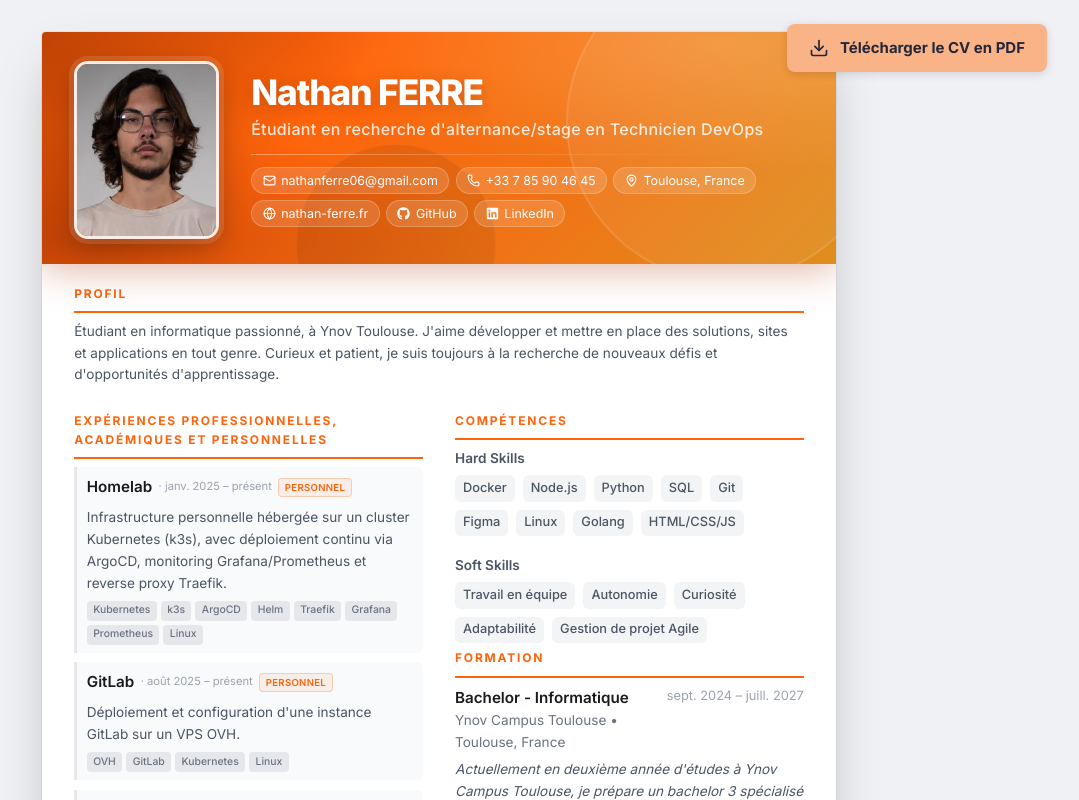
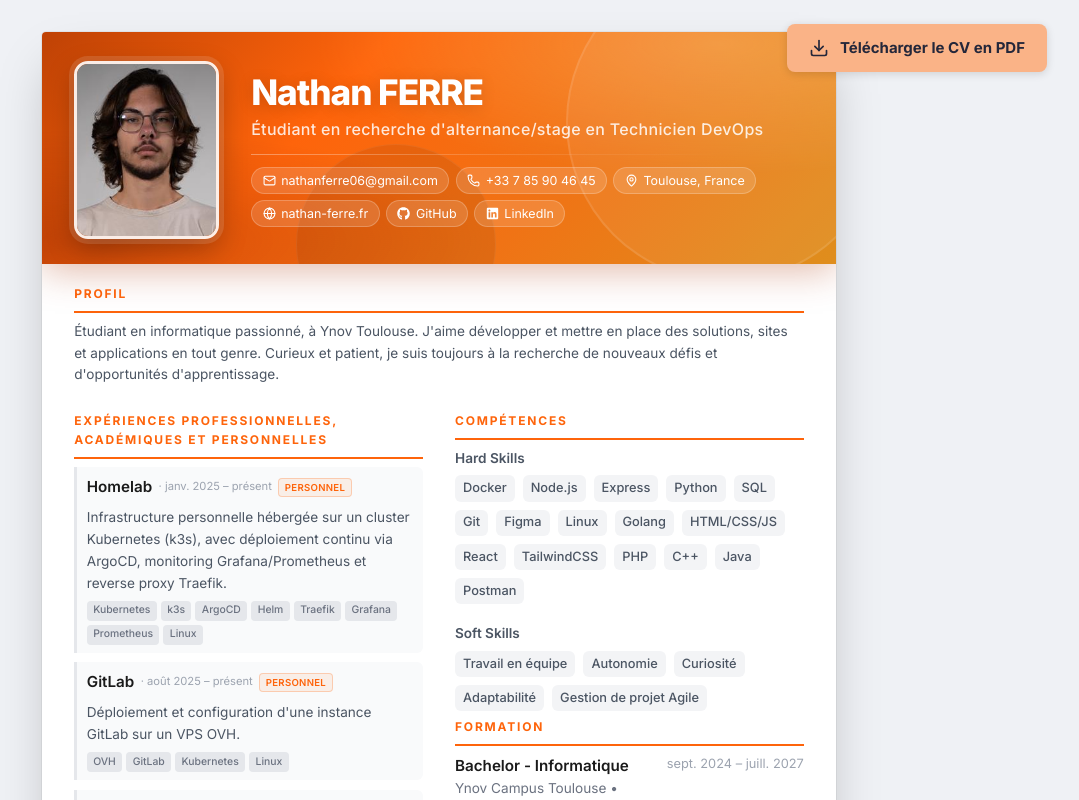
Before and after one commit to zoom26042604/cv, a Next.js app: page / in a window 1280 px wide. Shown: the top 800 px of the page, without its empty margins (201-1280 px from the left). Built offline with nearby package versions, Linux system fonts and the light colour scheme.

Commit message:
feat: add PHP, C++, Java, React, TailwindCSS, Postman, Node, Express to hard skills

```diff
--- a/data/cv-data.ts
+++ b/data/cv-data.ts
@@ -164,7 +164,7 @@ export const cvData: CVData = {
   skills: [
     {
       category: 'Hard Skills',
-      items: [ 'Docker', 'Node.js', 'Python', 'SQL', 'Git', 'Figma', 'Linux', 'Golang', 'HTML/CSS/JS'],
+      items: [ 'Docker', 'Node.js', 'Express', 'Python', 'SQL', 'Git', 'Figma', 'Linux', 'Golang', 'HTML/CSS/JS', 'React', 'TailwindCSS', 'PHP', 'C++', 'Java', 'Postman'],
     },
     {
       category: 'Soft Skills',
```
